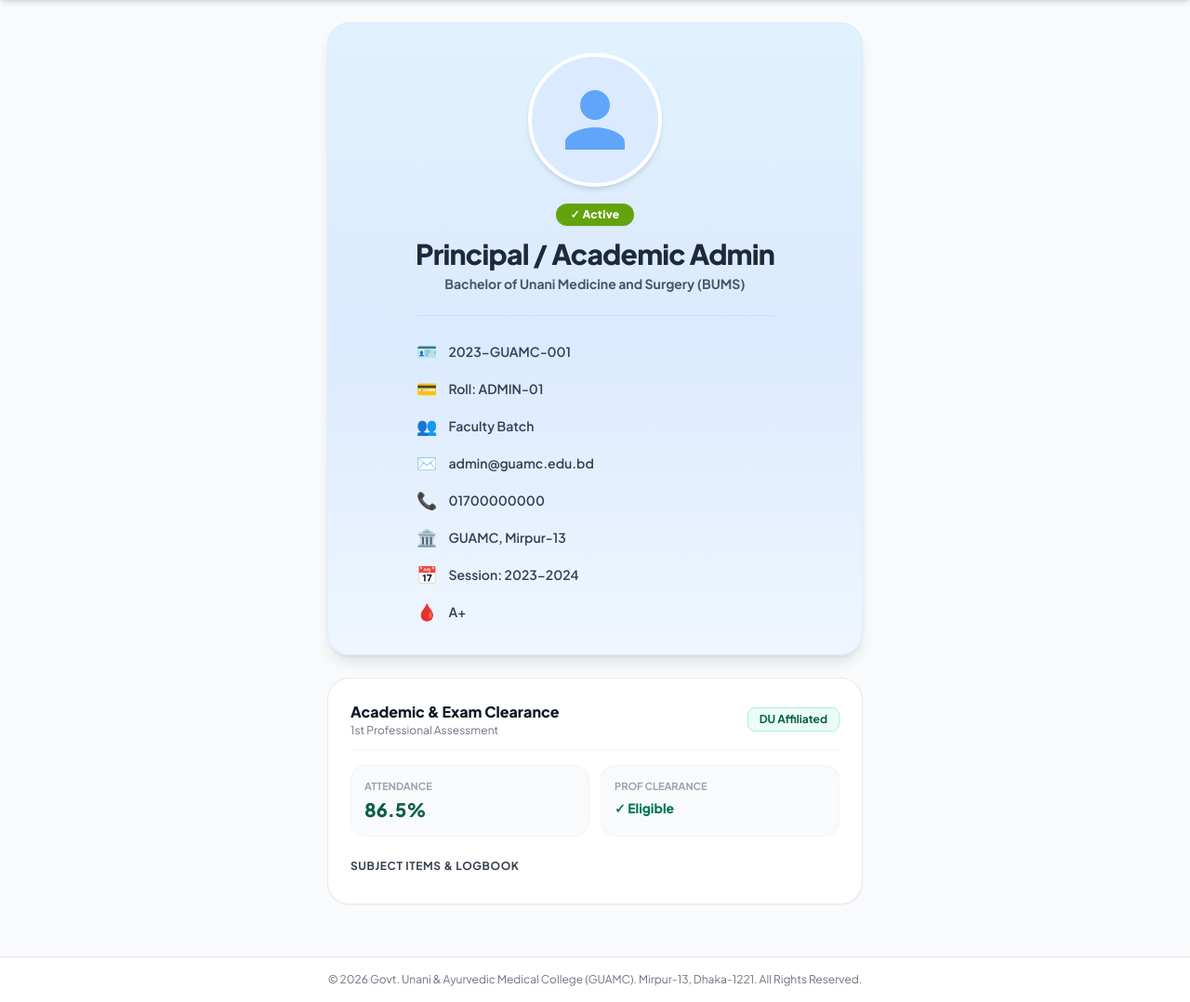
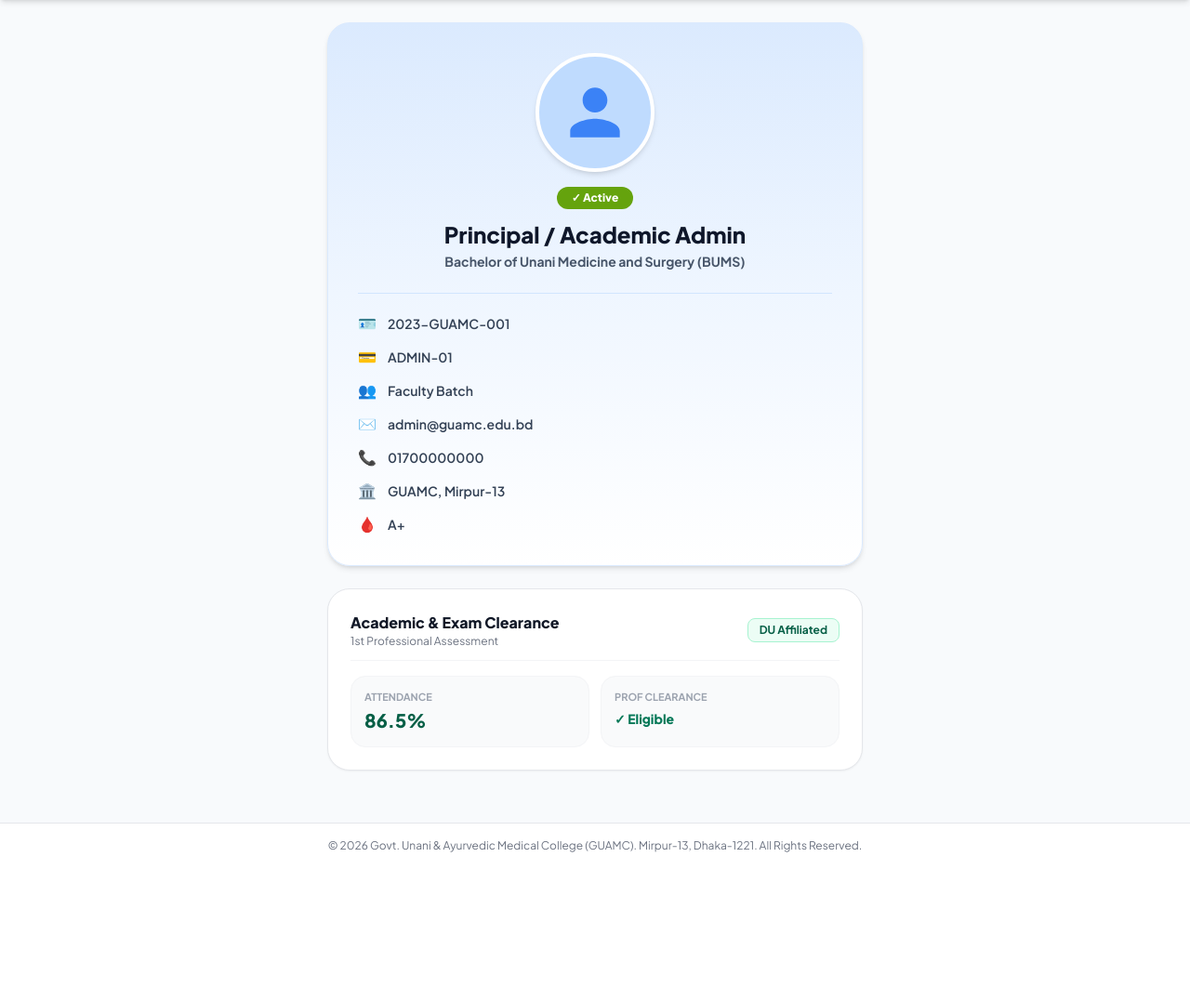
Before and after one commit to niloyxahc-dotcom/guamc-student-portal, a Flask app: template templates/dashboard.html in a window 1280 px wide. Shown: the part 65-1143 px from the top of the page at 93% size. After the commit the page ends 982 px from the top, so only its background shows below. Run offline with Flask 3, Linux system fonts and the light colour scheme; the template is opened without the code that fills it, so the values that code supplies are empty; a user stored in the database is signed in; parts of the project's set-up code (start-up, migrations or seed data) failed here and were passed over; some libraries are stand-ins or nearby versions.

Commit message:
Force update dashboard template layout

```diff
--- a/templates/dashboard.html
+++ b/templates/dashboard.html
@@ -3,95 +3,65 @@
 {% block content %}
 <div class="max-w-xl mx-auto space-y-6">
 
-    <!-- DIU Style Gradient Profile Card -->
-    <div class="bg-gradient-to-b from-[#e0f2fe] via-[#dbeafe] to-[#eff6ff] rounded-3xl shadow-lg border border-blue-100/80 p-8 flex flex-col items-center text-center">
+    <!-- DIU Style Profile Card -->
+    <div class="bg-gradient-to-b from-blue-100 via-blue-50 to-white rounded-3xl shadow-md border border-blue-100 p-8 flex flex-col items-center text-center">
 
-        <!-- Circular Profile Avatar -->
-        <div class="relative mb-4">
-            <div class="w-36 h-36 rounded-full overflow-hidden border-4 border-white shadow-md bg-blue-100 flex items-center justify-center">
-                <!-- স্টুডেন্টের ছবি থাকলে বা ডিফল্ট এভাটার -->
-                <svg class="w-24 h-24 text-blue-400" fill="currentColor" viewBox="0 0 24 24">
-                    <path d="M12 12c2.21 0 4-1.79 4-4s-1.79-4-4-4-4 1.79-4 4 1.79 4 4 4zm0 2c-2.67 0-8 1.34-8 4v2h16v-2c0-2.66-5.33-4-8-4z"/>
-                </svg>
-            </div>
+        <!-- Profile Avatar -->
+        <div class="w-32 h-32 rounded-full overflow-hidden border-4 border-white shadow-md bg-blue-200 flex items-center justify-center mb-4">
+            <svg class="w-20 h-20 text-blue-500" fill="currentColor" viewBox="0 0 24 24">
+                <path d="M12 12c2.21 0 4-1.79 4-4s-1.79-4-4-4-4 1.79-4 4 1.79 4 4 4zm0 2c-2.67 0-8 1.34-8 4v2h16v-2c0-2.66-5.33-4-8-4z"/>
+            </svg>
         </div>
 
-        <!-- Active Status Badge -->
-        <div class="mb-3">
-            <span class="inline-flex items-center gap-1 px-4 py-1 rounded-full text-xs font-black bg-[#65a30d] text-white shadow-sm tracking-wide">
-                ✓ Active
-            </span>
-        </div>
+        <!-- Active Badge -->
+        <span class="inline-flex items-center px-4 py-1 rounded-full text-xs font-black bg-lime-600 text-white mb-3">
+            ✓ Active
+        </span>
 
-        <!-- Student Name & Degree -->
-        <h2 class="text-2xl sm:text-3xl font-black text-[#1e293b] tracking-tight">
+        <!-- Name & Course -->
+        <h2 class="text-2xl font-black text-slate-900 leading-tight">
             {{ current_user.name }}
         </h2>
-        <p class="text-sm font-bold text-[#475569] mt-1 mb-6">
-            {% if current_user.course_type == 'BAMS' %}
-                Bachelor of Ayurvedic Medicine and Surgery (BAMS)
-            {% else %}
-                Bachelor of Unani Medicine and Surgery (BUMS)
-            {% endif %}
+        <p class="text-sm font-bold text-slate-600 mt-1 mb-6">
+            Bachelor of Unani Medicine and Surgery (BUMS)
         </p>
 
-        <!-- Information List with Icons -->
-        <div class="w-full max-w-sm space-y-3 text-left text-sm font-semibold text-[#334155] border-t border-blue-200/60 pt-6">
-
-            <!-- Registration No / ID -->
+        <!-- Information List -->
+        <div class="w-full space-y-3 text-left text-sm font-semibold text-slate-700 border-t border-blue-200/60 pt-5">
             <div class="flex items-center gap-3">
-                <span class="text-lg text-blue-600">🪪</span>
+                <span class="text-base">🪪</span>
                 <span>{{ current_user.reg_no or '2023-GUAMC-001' }}</span>
             </div>
-
-            <!-- Roll Number -->
             <div class="flex items-center gap-3">
-                <span class="text-lg text-blue-600">💳</span>
-                <span>Roll: {{ current_user.roll_no }}</span>
+                <span class="text-base">💳</span>
+                <span>{{ current_user.roll_no }}</span>
             </div>
-
-            <!-- Batch -->
             <div class="flex items-center gap-3">
-                <span class="text-lg text-blue-600">👥</span>
+                <span class="text-base">👥</span>
                 <span>{{ current_user.batch if current_user.batch else '37th' }} Batch</span>
             </div>
-
-            <!-- Email -->
             <div class="flex items-center gap-3">
-                <span class="text-lg text-blue-600">✉️</span>
+                <span class="text-base">✉️</span>
                 <span class="truncate">{{ current_user.email }}</span>
             </div>
-
-            <!-- Phone -->
             <div class="flex items-center gap-3">
-                <span class="text-lg text-blue-600">📞</span>
+                <span class="text-base">📞</span>
                 <span>{{ current_user.phone or '017XXXXXXXX' }}</span>
             </div>
-
-            <!-- Campus / College -->
             <div class="flex items-center gap-3">
-                <span class="text-lg text-blue-600">🏛️</span>
+                <span class="text-base">🏛️</span>
                 <span>GUAMC, Mirpur-13</span>
             </div>
-
-            <!-- Session -->
             <div class="flex items-center gap-3">
-                <span class="text-lg text-blue-600">📅</span>
-                <span>Session: {{ current_user.session or '2023-2024' }}</span>
-            </div>
-
-            <!-- Blood Group -->
-            <div class="flex items-center gap-3">
-                <span class="text-lg text-red-500">🩸</span>
+                <span class="text-base">🩸</span>
                 <span>{{ current_user.blood_group or 'A+' }}</span>
             </div>
-
         </div>
 
     </div>
 
-    <!-- 1st Professional Academic Clearance Section -->
-    <div class="bg-white rounded-3xl shadow-sm border border-gray-200/80 p-6 space-y-4">
+    <!-- 1st Professional Academic Clearance -->
+    <div class="bg-white rounded-3xl shadow-sm border border-gray-200 p-6 space-y-4">
         <div class="flex justify-between items-center pb-3 border-b border-gray-100">
             <div>
                 <h3 class="text-base font-extrabold text-gray-900">Academic & Exam Clearance</h3>
@@ -112,19 +82,6 @@
                 <p class="text-sm font-extrabold text-emerald-700 mt-1">✓ Eligible</p>
             </div>
         </div>
-
-        <!-- Subjects Details -->
-        <div class="pt-2">
-            <h4 class="text-xs font-bold text-gray-700 uppercase tracking-wider mb-2">Subject Items & Logbook</h4>
-            <div class="space-y-2">
-                {% for sub in subjects %}
-                <div class="p-3 bg-gray-50/70 hover:bg-emerald-50/50 rounded-xl border border-gray-200/70 flex justify-between items-center transition">
-                    <span class="text-xs font-bold text-gray-800">{{ sub.name }}</span>
-                    <span class="text-[11px] font-bold text-emerald-700 bg-emerald-100 px-2 py-0.5 rounded">Cleared</span>
-                </div>
-                {% endfor %}
-            </div>
-        </div>
     </div>
 
 </div>
```
